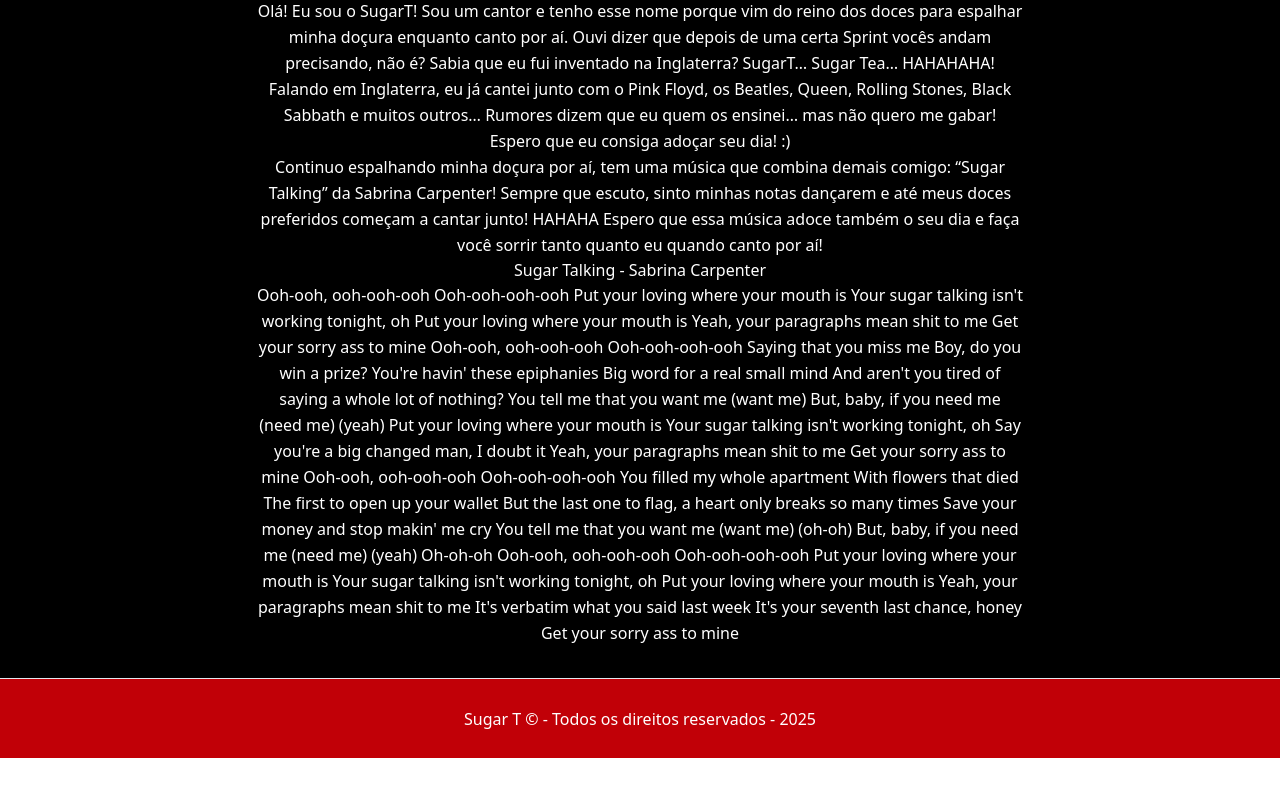
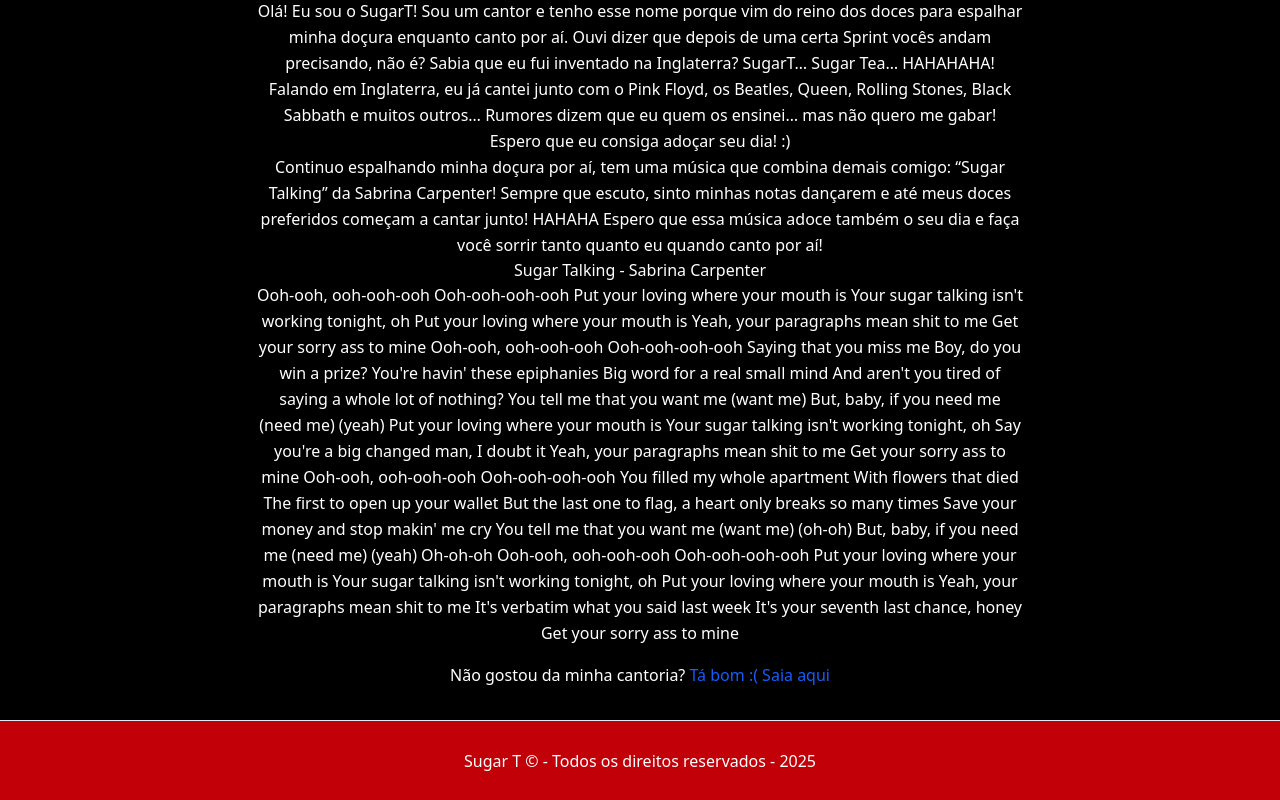
Before and after one commit to AmandhaYumi/ProvaFrontEnd, a React (Vite) app in the folder access-control-cp/: page /logado in a window 1280 px wide. Shown: the part 554-1354 px from the top of the page. Before the commit the page ends 1312 px from the top, so only its background shows below. Built offline with nearby package versions, Linux system fonts and the light colour scheme.

Commit message:
Adicionando um link na página logado para a Home.

```diff
--- a/access-control-cp/src/routes/Logado/index.tsx
+++ b/access-control-cp/src/routes/Logado/index.tsx
@@ -104,6 +104,13 @@
         It's your seventh last chance, honey
         Get your sorry ass to mine
       </p>
+      <p className="text-center text-sm mt-4">
+          Não gostou da minha cantoria?{" "}
+          <Link to="/" className="text-blue-600 hover:underline font-medium">
+            Tá bom :( Saia aqui
+          </Link>
+        </p>
+
     </main>
   );
 }
```
